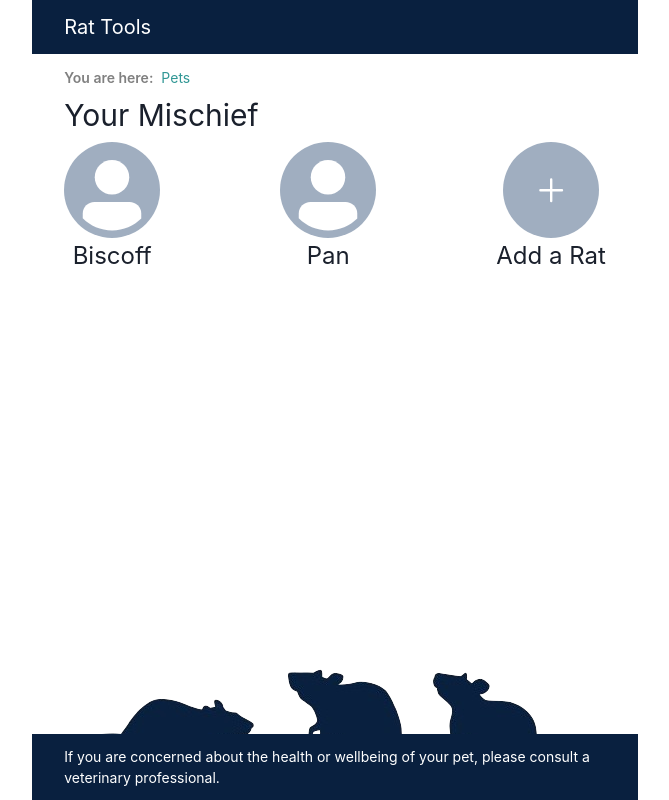
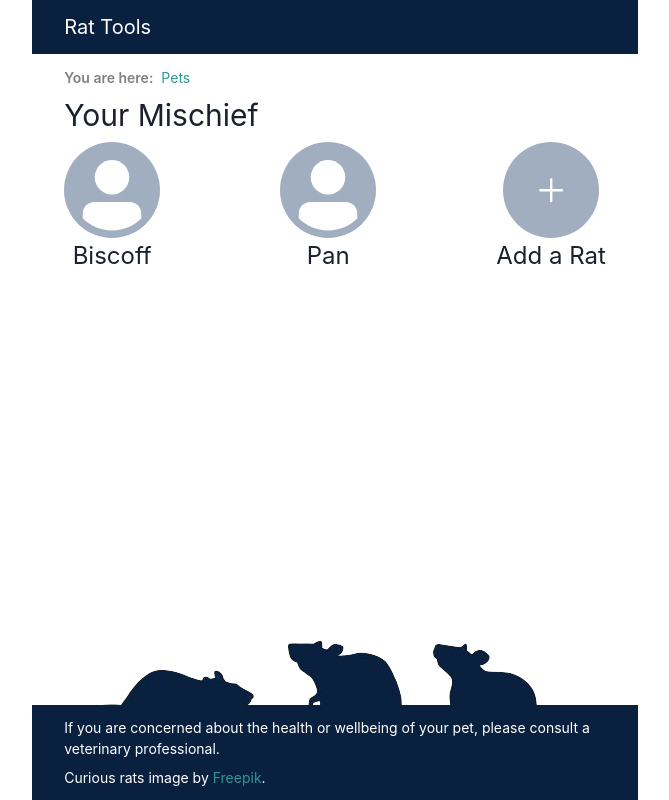
Before and after one commit to MattElcock/rat-tools, a Next.js app: page /pets in a window 1280 px wide. Shown: the whole page, without its empty margins (305-974 px from the left). Built offline with nearby package versions, Linux system fonts and the light colour scheme.

Commit message:
feat/footer

```diff
--- a/src/components/Footer/Footer.tsx
+++ b/src/components/Footer/Footer.tsx
@@ -1,12 +1,26 @@
-import { Box, Text } from "@chakra-ui/react";
+import { Box, Link, Stack, Text } from "@chakra-ui/react";
 
 const Footer = () => {
   return (
     <Box>
-      <Text fontSize="sm">
-        If you are concerned about the health or wellbeing of your pet, please
-        consult a veterinary professional.
-      </Text>
+      <Stack fontSize="sm">
+        <Text>
+          If you are concerned about the health or wellbeing of your pet, please
+          consult a veterinary professional.
+        </Text>
+        <Text>
+          Curious rats image by{" "}
+          <Link
+            href="https://www.freepik.com/free-vector/hand-drawn-rat-silhouette_49273747.htm"
+            color="teal.500"
+            target="_blank"
+            rel="noopener"
+          >
+            Freepik
+          </Link>
+          .
+        </Text>
+      </Stack>
     </Box>
   );
 };
```
